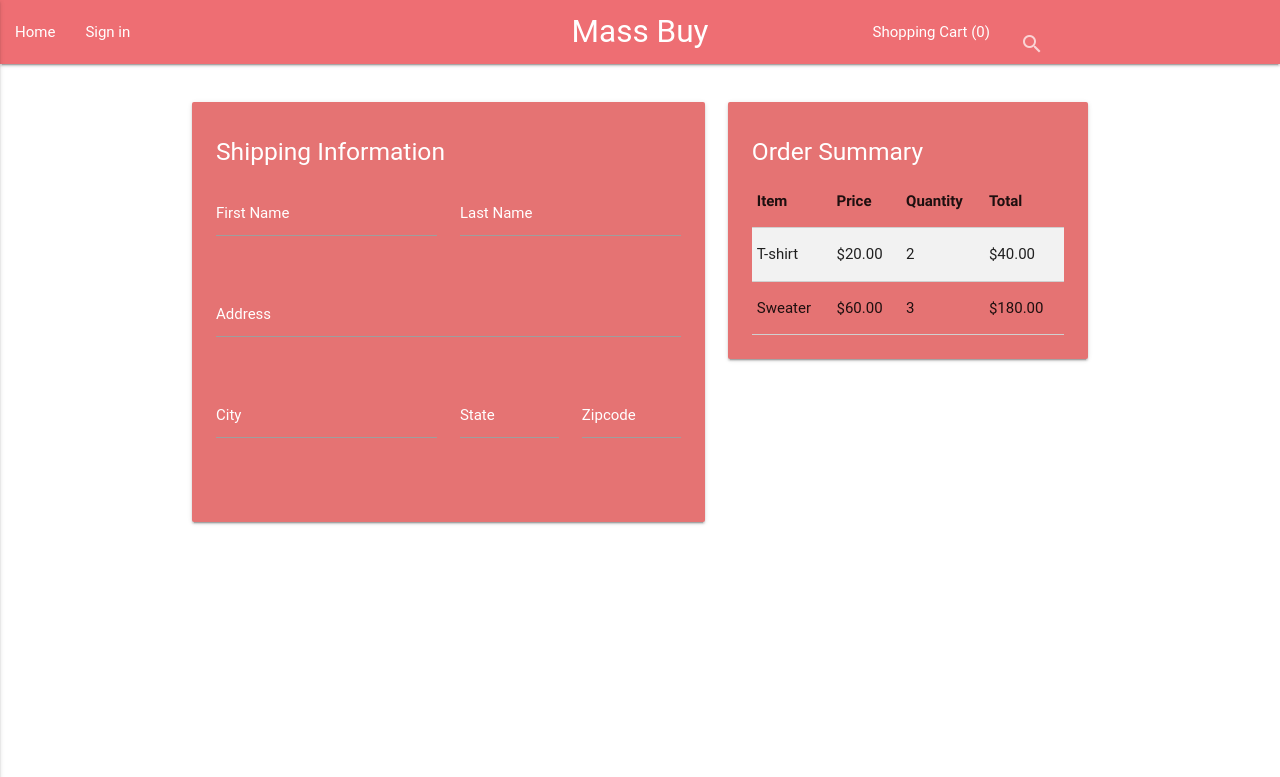
After one commit to maliknur/ecommerce-website, a PHP site: page /database/application/views/cart.php in a window 1280 px wide. The commit adds this page. Shown: the top 777 px of the page. Run offline with PHP 8.4, Linux system fonts and the light colour scheme; some libraries are stand-ins or nearby versions; some web fonts are replaced.

Commit message:
created checkout page

```diff
--- a/application/config/routes.php
+++ b/application/config/routes.php
@@ -1,6 +1,6 @@
-<?php
-defined('BASEPATH') OR exit('No direct script access allowed');
+<?php  if ( ! defined('BASEPATH')) exit('No direct script access allowed');
 
 $route['default_controller'] = "main";
+$route['cart'] = "main/cart";
 $route['404_override'] = '';
 $route['translate_uri_dashes'] = FALSE;
--- /dev/null
+++ b/application/views/cart.php
@@ -0,0 +1,89 @@
+<!DOCTYPE html>
+<html lang="en">
+<head>
+<?php include("partials/header.php"); ?>
+	<title></title>
+
+</head>
+<body>
+	<?php include("partials/navbar.php"); ?>
+
+	<div class="container">
+		<div class="section"></div>
+		<div class="row">
+			<div class="col s12 m7 l7">
+				<div class="card-panel red lighten-2">
+					<h5 class="white-text">Shipping Information</h5>
+
+					<div class="row">
+						<form class="col s12">
+							<div class="row">
+								<div class="input-field col s6">
+									<input id="first_name" type="text" class="validate">
+									<label for="first_name">First Name</label>
+								</div>
+								<div class="input-field col s6">
+									<input id="last_name" type="text" class="validate">
+									<label for="last_name">Last Name</label>
+								</div>
+							</div>
+							<div class="row">
+								<div class="input-field col s12">
+									<input id="address" type="text" class="validate">
+									<label for="address">Address</label>
+								</div>
+							</div>
+							<div class="row">
+								<div class="input-field col s6">
+									<input id="city" type="text" class="validate">
+									<label for="city">City</label>
+								</div>
+								<div class="input-field col s3">
+									<input id="state" type="text" class="validate">
+									<label for="state">State</label>
+								</div>
+								<div class="input-field col s3">
+									<input id="zipcode" type="text" class="validate">
+									<label for="zipcode">Zipcode</label>
+								</div>
+							</div>
+						</form>
+					</div>
+
+				</div>
+			</div>
+			<div class="col s12 m5 l5">
+				<div class="card-panel red lighten-2">
+
+				<table class="hoverable responsive-table striped bordered">
+					<h5 class="white-text">Order Summary</h5>
+					<thead>
+						<tr>
+							<th data-field="item">Item</th>
+							<th data-field="price">Price</th>
+							<th data-field="quantity">Quantity</th>
+							<th data-field="total">Total</th>
+						</tr>
+					</thead>
+					<tbody>
+						<tr>
+							<td>T-shirt</td>
+							<td>$20.00</td>
+							<td>2</td>
+							<td>$40.00</td>
+						</tr>
+						<tr>
+							<td>Sweater</td>
+							<td>$60.00</td>
+							<td>3</td>
+							<td>$180.00</td>
+						</tr>
+					</tbody>
+				</table>
+
+				</div>
+			</div>
+		</div>
+	</div>
+</body>
+</html>
--- a/application/views/partials/header.php
+++ b/application/views/partials/header.php
@@ -11,3 +11,4 @@
 	<script src="//code.jquery.com/jquery-1.11.3.min.js"></script>
 
 	<script src="https://cdnjs.cloudflare.com/ajax/libs/materialize/0.97.0/js/materialize.min.js"></script>
+	<script type="text/javascript" src="assets/javascript.js"></script>
--- a/application/views/partials/navbar.php
+++ b/application/views/partials/navbar.php
@@ -2,10 +2,21 @@
 	<div class="nav-wrapper">
 		<a href="#" class="brand-logo center">Mass Buy</a>
 		<ul id="nav-mobile" class="left hide-on-med-and-down">
-			<li><a href="sass.html">Sass</a></li>
-			<li><a href="badges.html">Components</a></li>
-			<li><a href="collapsible.html">JavaScript</a></li>
+			<li><a href="">Home</a></li>
+			<li><a href="signin">Sign in</a></li>
+			<li><a href=""></a></li>
 		</ul>
+
+		<!-- Put up a "hamburger" menu when the web page gets too narrow -->
+		<a href="#" data-activates="side-menu" class="button-collapse"><i class="mdi-navigation-menu"></i></a>
+		<!-- These navigation links appear when the web page gets narrow. -->
+		<!-- They appear when the user clicks the hamburger menu. -->
+		<ul class="side-nav" id="side-menu">
+			<li><a href="">Home</a></li>
+			<li><a href="">About</a></li>
+			<li><a href="">Terms</a></li>
+		</ul>
+
 		<form class="right">
 			<div class="input-field">
 				<input id="search" type="search" required>
@@ -13,5 +24,10 @@
 				<!-- <i class="material-icons">close</i> -->
 			</div>
 		</form>
+		<ul class="right hide-on-med-and-down">
+			<li><a href="cart">Shopping Cart (0)</a></li>
+		</ul>
+
+
 	</div>
 </nav>
--- /dev/null
+++ b/assets/javascript.js
@@ -0,0 +1,12 @@
+// <script type="text/javascript">
+
+	$(document).ready(function(){
+
+	// Activate the side menu
+		$(".button-collapse").sideNav({
+			menuWidth: 300
+		});
+
+	});
+
+// </script>
--- a/assets/style.css
+++ b/assets/style.css
@@ -0,0 +1,38 @@
+* {
+	/*outline: 1px solid;*/
+}
+
+	/* label color */
+   .input-field label {
+		color: white;
+	}
+
+	/* label focus color */
+	.input-field input[type=text]:focus + label {
+		color: white;
+	}
+
+	/* label underline focus color */
+	.input-field input[type=text]:focus {
+		color: white;
+		border-bottom: 1px solid white;
+		box-shadow: 0 1px 0 0 white;
+	}
+
+	/* valid color */
+	.input-field input[type=text].valid {
+		color: lightgreen;
+		border-bottom: 1px solid green darken-4;
+		box-shadow: 0 1px 0 0 green darken-4;
+	}
+
+	/* invalid color */
+	.input-field input[type=text].invalid {
+		color: purple;
+		border-bottom: 1px solid purple lighten-2;
+		box-shadow: 0 1px 0 0 purple lighten-2;
+	}
+   /* icon prefix focus color */
+/*   .input-field .prefix.active {
+     color: #000;
+   }*/
```
Also changed, not shown: application/controllers/main.php (+6 -1 lines), .htaccess (added).
